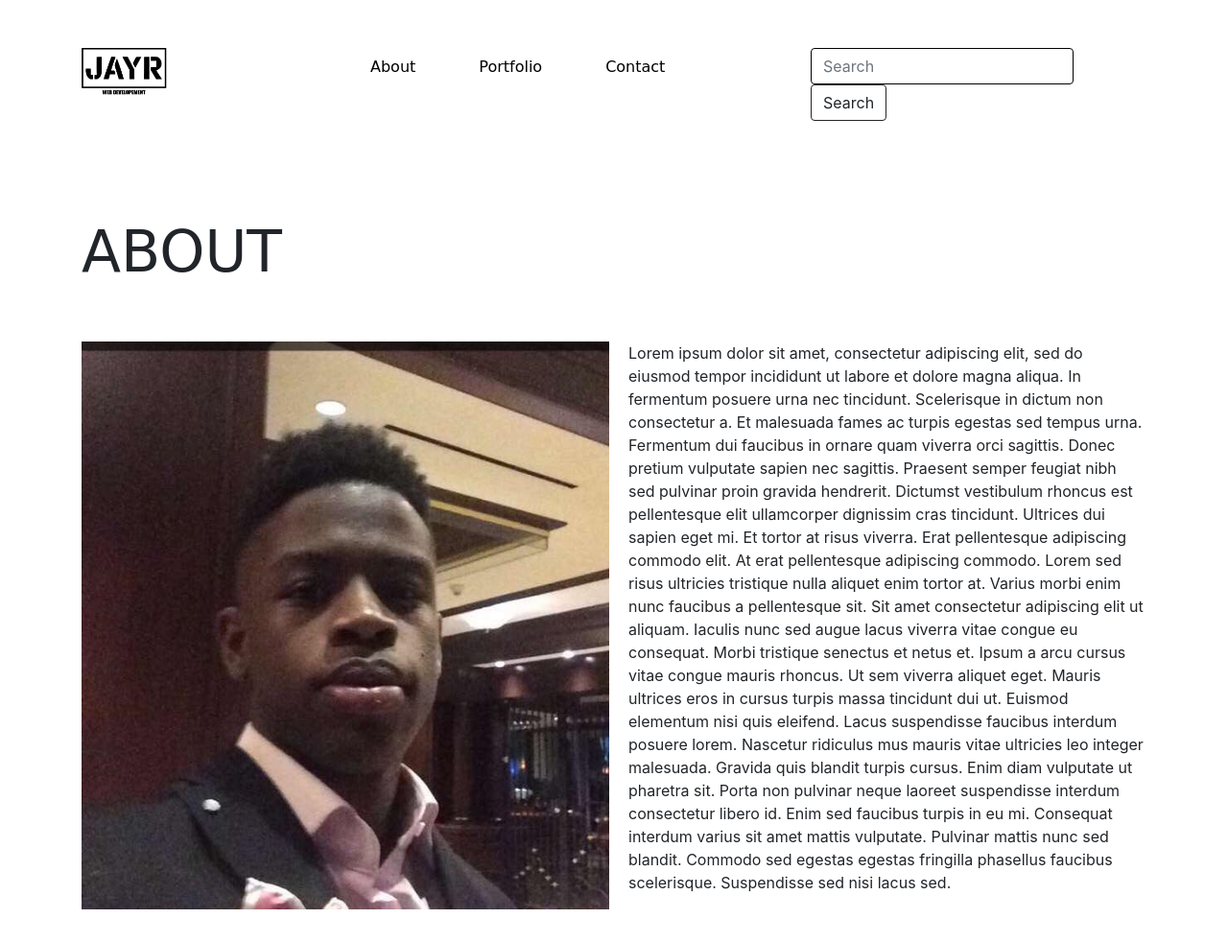
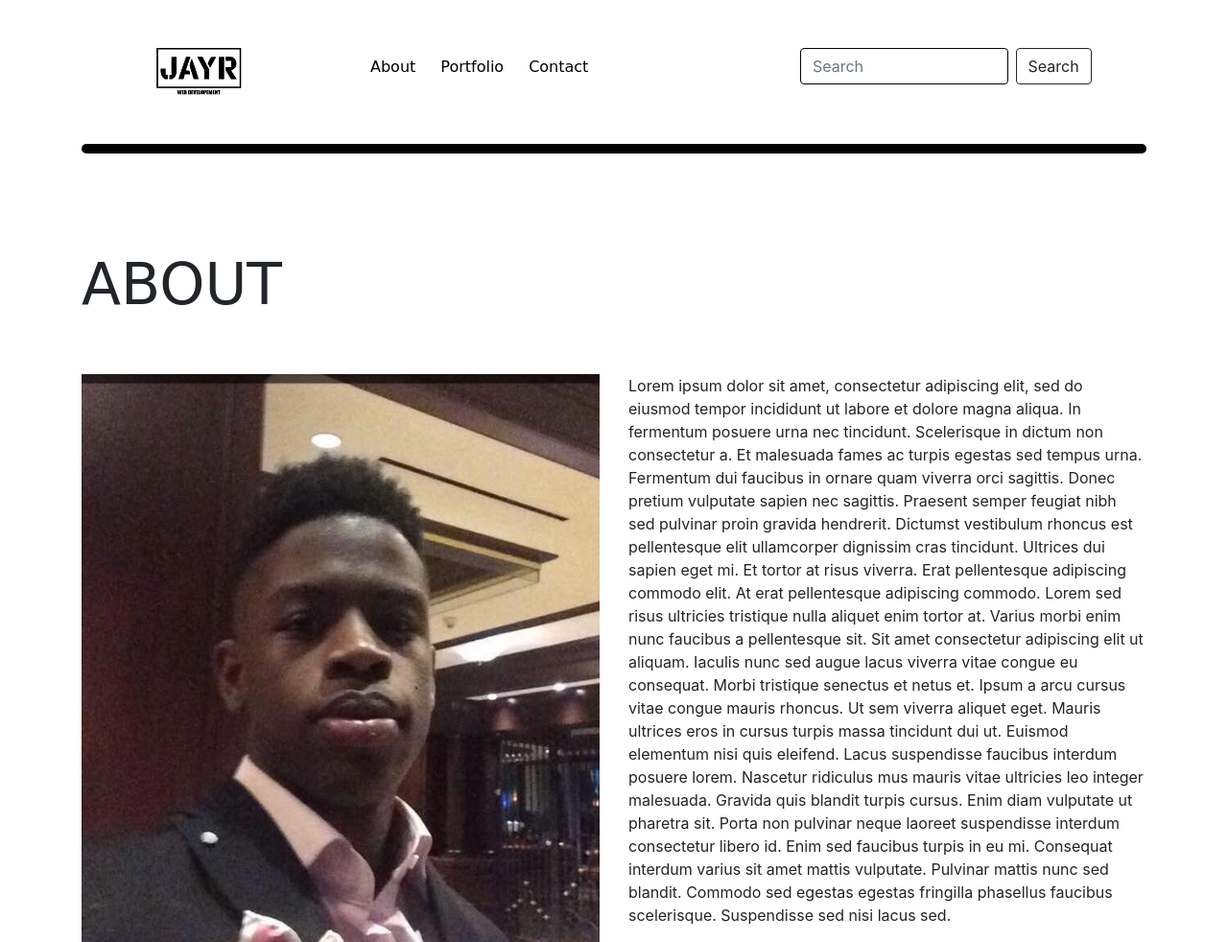
Before and after one commit to jayrwebdev/Bootstrap-Portfolio, a plain HTML site: page index.html in a window 1280 px wide. Shown: the top 982 px of the page at 96% size. Drawn offline with nearby package versions, Linux system fonts and the light colour scheme; a web font is replaced by a local one.

Commit message:
final changes

```diff
--- a/css/style.css
+++ b/css/style.css
@@ -11,10 +11,16 @@
 .barber{
     float: right ;
 }
-.boxer {
-    width: 300 ;
-    height: 300 ;
+#line {
+    margin-top: 50px ;
+    width: 100% ;
+    height: 10px ;
     background-color: black ;
+    border-radius: 20px ;
+
+}
+.bypod {
+    padding-bottom: 10px ;
 }
 h1 {
     font-family: 'Ranga', cursive;
@@ -37,7 +43,7 @@ input {
 ul.nav a {
     font-family: 'Ranga', cursive;
     color: black ;
-    padding-right: 50px ;
+    padding-right: 10px ;
 }
 ul.nav a:hover {
    color: white ;
@@ -66,4 +72,22 @@ ul.nav a:visited {
 .form-control {
     color: black ;
     border-color: black ;
+
 }
+.form-inline .form-control {
+    width: 60% ;
+}
+ @media (max-width: 375px ) {
+     .barber {
+
+     }
+     #line {
+         width: 100% ;
+     }
+     .windbreaker {
+         margin-left: 70px;
+     }
+     .lion {
+         margin-right: 15px ;
+     }
+ }
--- a/index.html
+++ b/index.html
@@ -14,10 +14,10 @@
   <body>
         <div class="container">
              <div class="row ice">
-                  <div class="col-lg-3">
+                  <div class="col-lg-3 col-md-3 col-sm-12 text-center">
                        <img src="./images/jayrwebdev.png" width="100" height="50" alt="logo"/>
                   </div>
-                  <div class="col-lg-5 windbreaker">
+                  <div class="col-lg-4 col-md-4 col-sm-12 text-center windbreaker">
                         <ul class="nav">
                                 <li class="nav-item">
                                   <a class="nav-link active" href="index.html">About</a>
@@ -30,11 +30,19 @@
                                 </li>
                         </ul>
                   </div>
-                  <div class="col-lg-4 col-md-5">
+                  <div class="col-lg-5 col-md-5 col-sm-12 text-center lion">
                         <form class="form-inline my-2 my-lg-0 barber">
-                                <input class="form-control mr-sm-2" type="search" placeholder="Search" aria-label="Search">
-                                <button class="btn btn-outline-success my-2 my-sm-0" type="submit">Search</button>
+                                <input  class="form-control mr-sm-2" type="search" placeholder="Search" aria-label="Search">
+                                <button id="search" class="btn btn-outline-success my-2 my-sm-0" type="submit">Search</button>
                         </form>
+                  </div>
+             </div>
+        </div>
+        <div class="container">
+             <div class="row">
+                  <div class="col-lg-12">
+                       <div id="line">
+                       </div>
                   </div>
              </div>
         </div>
@@ -42,7 +50,7 @@
              <h1>ABOUT</h1>
              <div class="row">
                   <div class="col-lg-6">
-                       <img src="./images/facebookfilecopy2.jpg" height="100%" width="550" alt="..."/>
+                       <img src="./images/facebookfilecopy2.jpg" height="100%" width="100%" alt="..."/>
                   </div>
                   <div class="col-lg-6 shafter">
                        <p>Lorem ipsum dolor sit amet, consectetur adipiscing elit, sed do eiusmod tempor incididunt ut labore et dolore magna aliqua. In fermentum posuere urna nec tincidunt. Scelerisque in dictum non consectetur a. Et malesuada fames ac turpis egestas sed tempus urna. Fermentum dui faucibus in ornare quam viverra orci sagittis. Donec pretium vulputate sapien nec sagittis. Praesent semper feugiat nibh sed pulvinar proin gravida hendrerit. Dictumst vestibulum rhoncus est pellentesque elit ullamcorper dignissim cras tincidunt. Ultrices dui sapien eget mi. Et tortor at risus viverra. Erat pellentesque adipiscing commodo elit. At erat pellentesque adipiscing commodo. Lorem sed risus ultricies tristique nulla aliquet enim tortor at. Varius morbi enim nunc faucibus a pellentesque sit. Sit amet consectetur adipiscing elit ut aliquam. Iaculis nunc sed augue lacus viverra vitae congue eu consequat.
```
Also changed, not shown: contact.html (+11 -3 lines), portfolio.html (+21 -9 lines).
